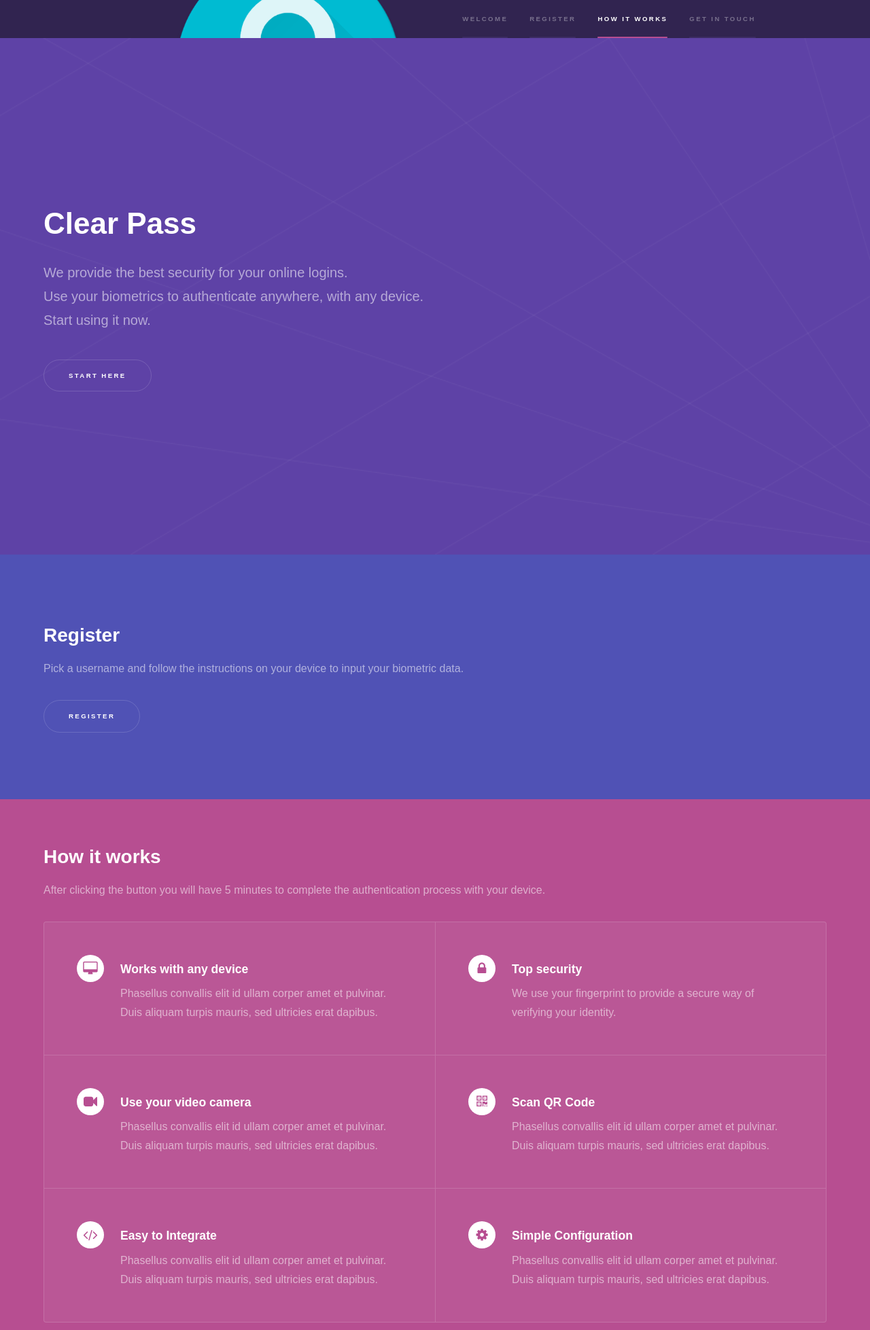
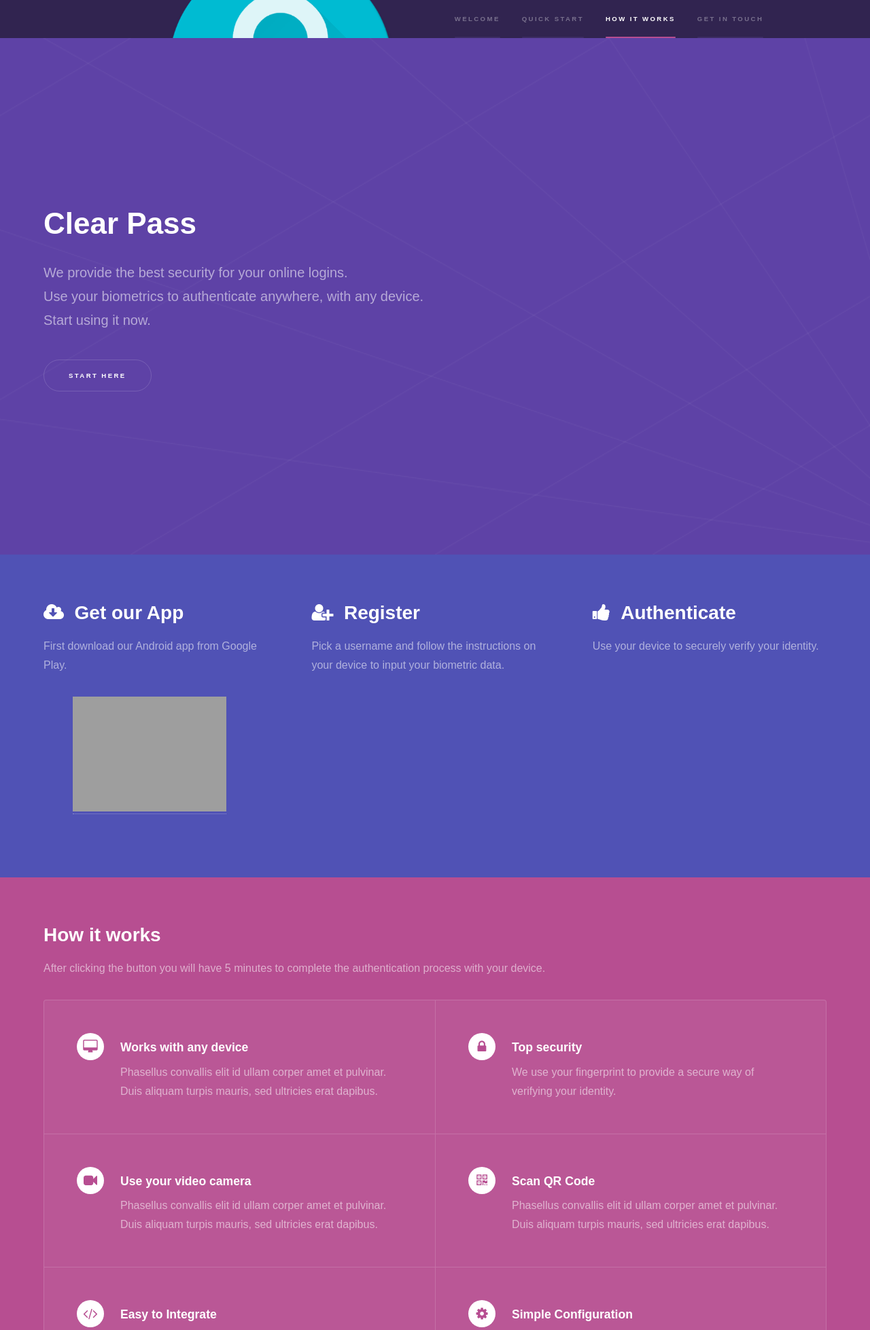
Before and after one commit to Dalimil/Hack-Cambridge, a PHP site: page /templates/index.html in a window 1280 px wide. Shown: the top 1957 px of the page at 68% size. Run offline with PHP 8.4, Linux system fonts and the light colour scheme; grey boxes are pictures that could not be loaded.

Commit message:
Finalize design

```diff
--- a/Server/static/css/main.css
+++ b/Server/static/css/main.css
@@ -3012,7 +3012,7 @@
 		-webkit-flex-direction: row;
 		-ms-flex-direction: row;
 		flex-direction: row;
-		min-height: 22.5em;
+		min-height: 10em;
 	}
 
 		body.is-ie .spotlights > section {
@@ -3059,10 +3059,10 @@
 			-webkit-flex-direction: column;
 			-ms-flex-direction: column;
 			flex-direction: column;
-			-moz-justify-content: center;
+			/*-moz-justify-content: center;
 			-webkit-justify-content: center;
 			-ms-justify-content: center;
-			justify-content: center;
+			justify-content: center;*/
 			width: 50em;
 			-ms-flex: 1;
 		}
--- a/Server/templates/index.html
+++ b/Server/templates/index.html
@@ -16,7 +16,7 @@
 					<nav>
 						<ul>
 							<li><a href="#intro">Welcome</a></li>
-							<li><a href="#one">Register</a></li>
+							<li><a href="#one">Quick Start</a></li>
 							<li><a href="#two">How it works</a></li>
 							<li><a href="#three">Get in touch</a></li>
 						</ul>
@@ -41,17 +41,25 @@
 
 				<!-- One -->
 					<section id="one" class="wrapper style2 spotlights">
+
 						<section>
-							<div class="content">
-								<div class="inner">
-									<h2>Register</h2>
+							<div class="content" style="padding-right:25px;">
+									<h2><span class="icon fa-cloud-download"></span>&nbsp;&nbsp;Get our App</h2>
+									<p>First download our Android app from Google Play.
+									</p><div style="margin-left:-2em;text-align:center"><a href="https://play.google.com/store/apps/details?&amp;utm_source=global_co&amp;utm_medium=prtnr&amp;utm_content=Mar2515&amp;utm_campaign=PartBadge&amp;pcampaignid=MKT-AC-global-none-all-co-pr-py-PartBadges-Oct1515-1"><img width="60%" src="https://play.google.com/intl/en_us/badges/images/apps/en-play-badge.png"></a></div>
+							</div>
+							<div class="content" style="padding-right:25px;padding-left:25px;">
+									<h2><span class="icon fa-user-plus"></span>&nbsp;&nbsp;Register</h2>
 									<p>Pick a username and follow the instructions on your device to input your biometric data.</p>
-									<ul class="actions">
-										<li><a href="#" class="button">Register</a></li>
-									</ul>
-								</div>
+							</div>
+							<div class="content" style="padding-left:25px;">
+
+									<h2><span class="icon fa-thumbs-up"></span>&nbsp;&nbsp;Authenticate</h2>
+									<p>Use your device to securely verify your identity.</p>
+
 							</div>
 						</section>
+						<br><br>
 					</section>
 
 				<!-- Two -->
```
